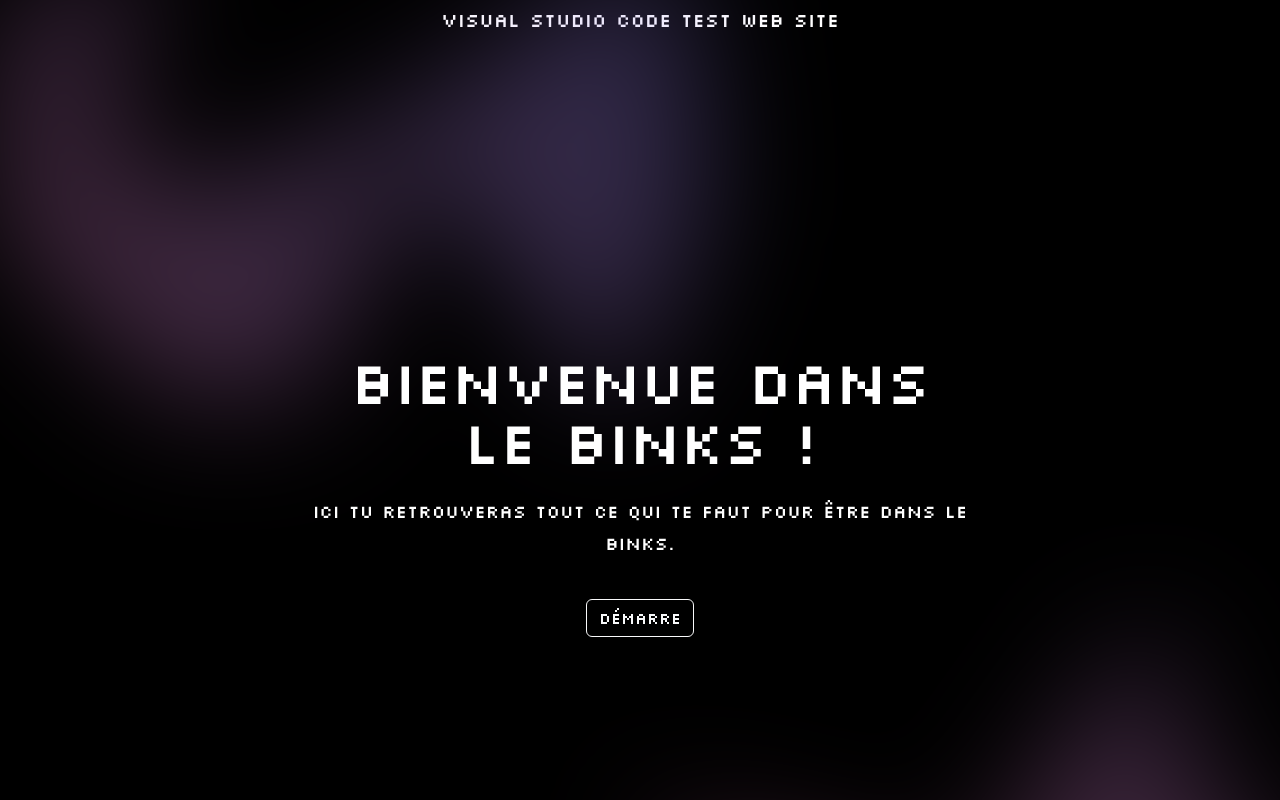
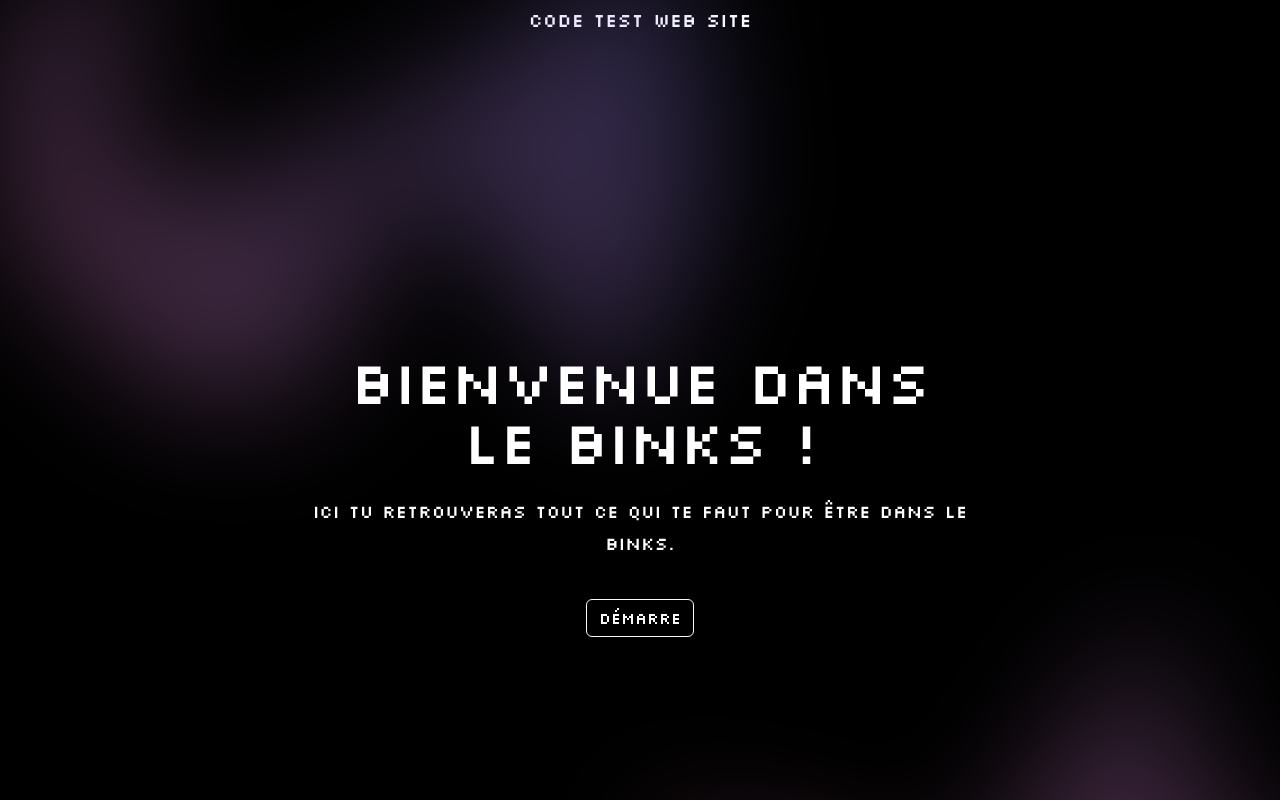
Before and after one commit to abdeljalelnetwork/binks, a plain HTML site: page index.html in a window 1280 px wide. Shown: the top 800 px of the page. Drawn offline with nearby package versions, Linux system fonts and the light colour scheme; files that its build step writes are made by us from their sources; files whose address does not match are found by name.

Commit message:
Update index.html

```diff
--- a/index.html
+++ b/index.html
@@ -28,7 +28,7 @@
   <nav class="navbar navbar-dark ">
     <div class="container-fluid">
       <span class="navbar-brand-center" style="margin: auto;">
-       <h2>Visual Studio Code Test Web Site</h2>
+       <h2>Code Test Web Site</h2>
       </span>
     </div>
 
```
